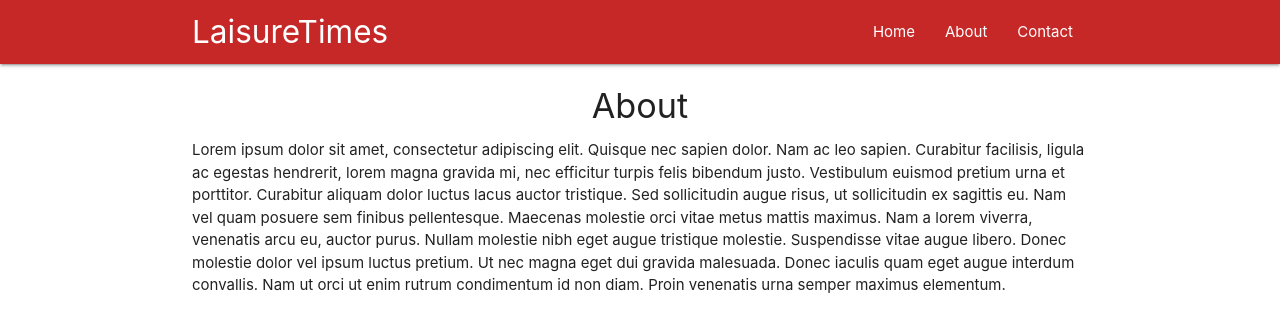
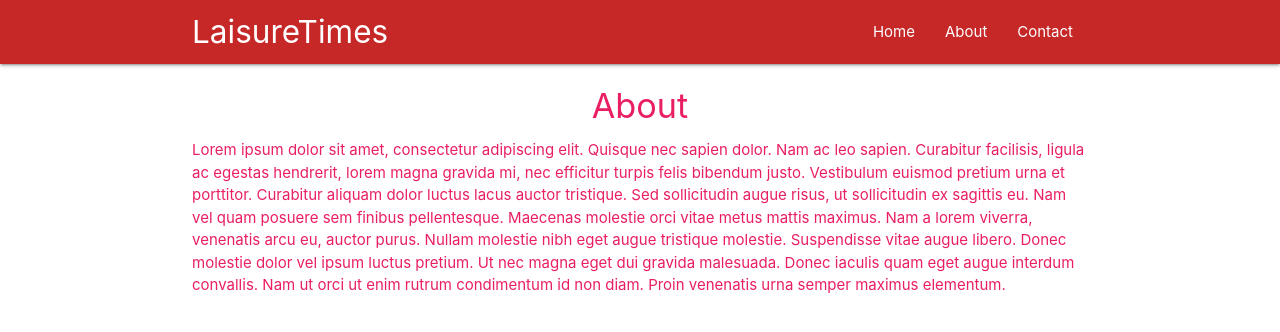
Before and after one commit to piotr-skolorzynski/react-router-examp, a React (Create React App) app: page /about in a window 1280 px wide. Shown: the top 332 px of the page. Built offline with nearby package versions, Linux system fonts and the light colour scheme.

Commit message:
create Rainbow the Higher Order Component use it on About component as example

```diff
--- a/src/components/About.js
+++ b/src/components/About.js
@@ -1,4 +1,5 @@
 import React from 'react';
+import Rainbow from '../hoc/Rainbow';
 
 const About = () => {
     return(
@@ -9,4 +10,4 @@
     )
 }
 
-export default About;
+export default Rainbow(About);
--- /dev/null
+++ b/src/hoc/Rainbow.js
@@ -0,0 +1,18 @@
+import React from 'react';
+
+const Rainbow = WrappedComponent => {
+    const colors = ['red', 'pink', 'orange', 'blue', 'green', 'yellow'];
+    const randomColor = colors[Math.floor(Math.random() * 5)]; //choose random color
+    // in materialize css classes to change text color are creates as a pattern color-text
+    const className = `${randomColor}-text`;
+
+    return (props) => {
+        return (
+            <div className={className}>
+                <WrappedComponent {...props}/>
+            </div>
+        )
+    }
+}
+
+export default Rainbow;
```
